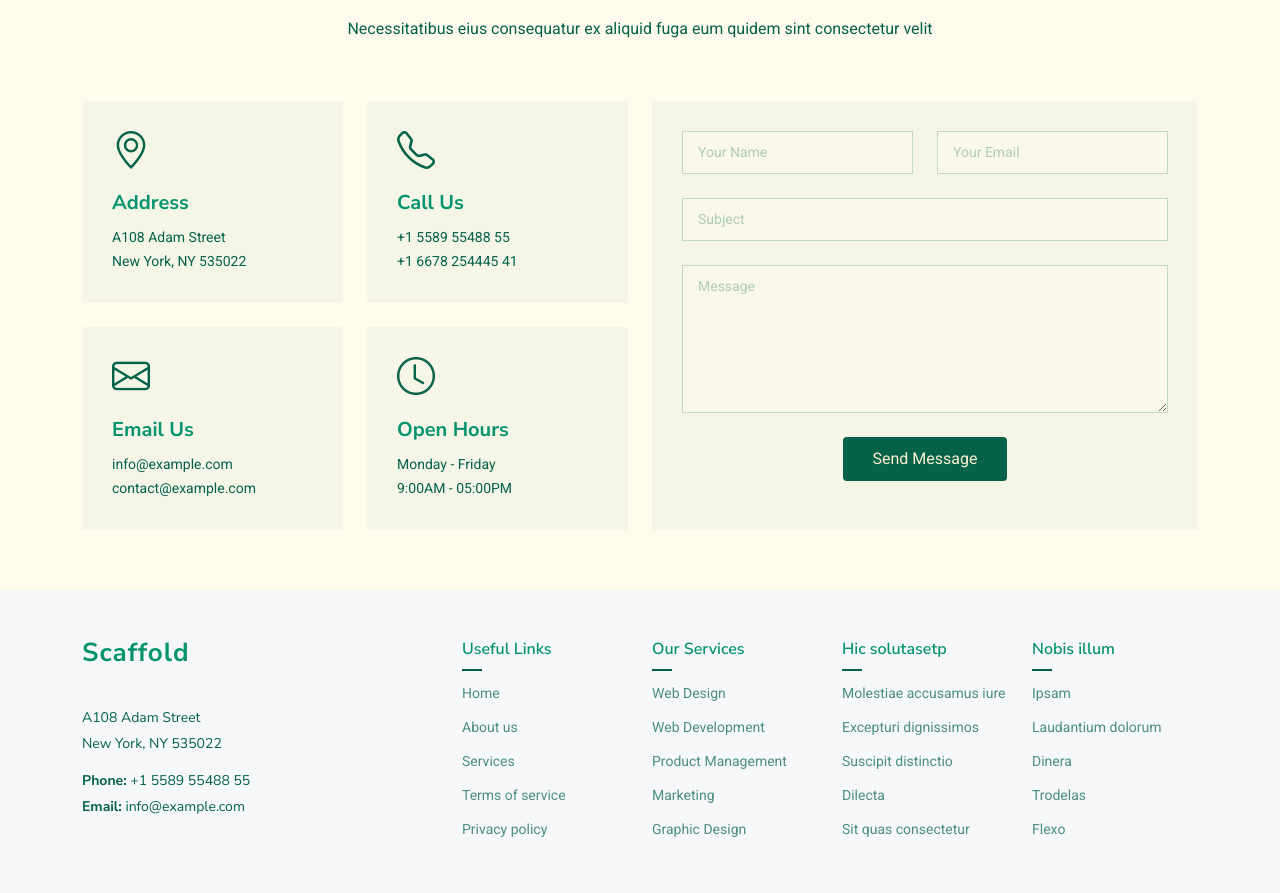
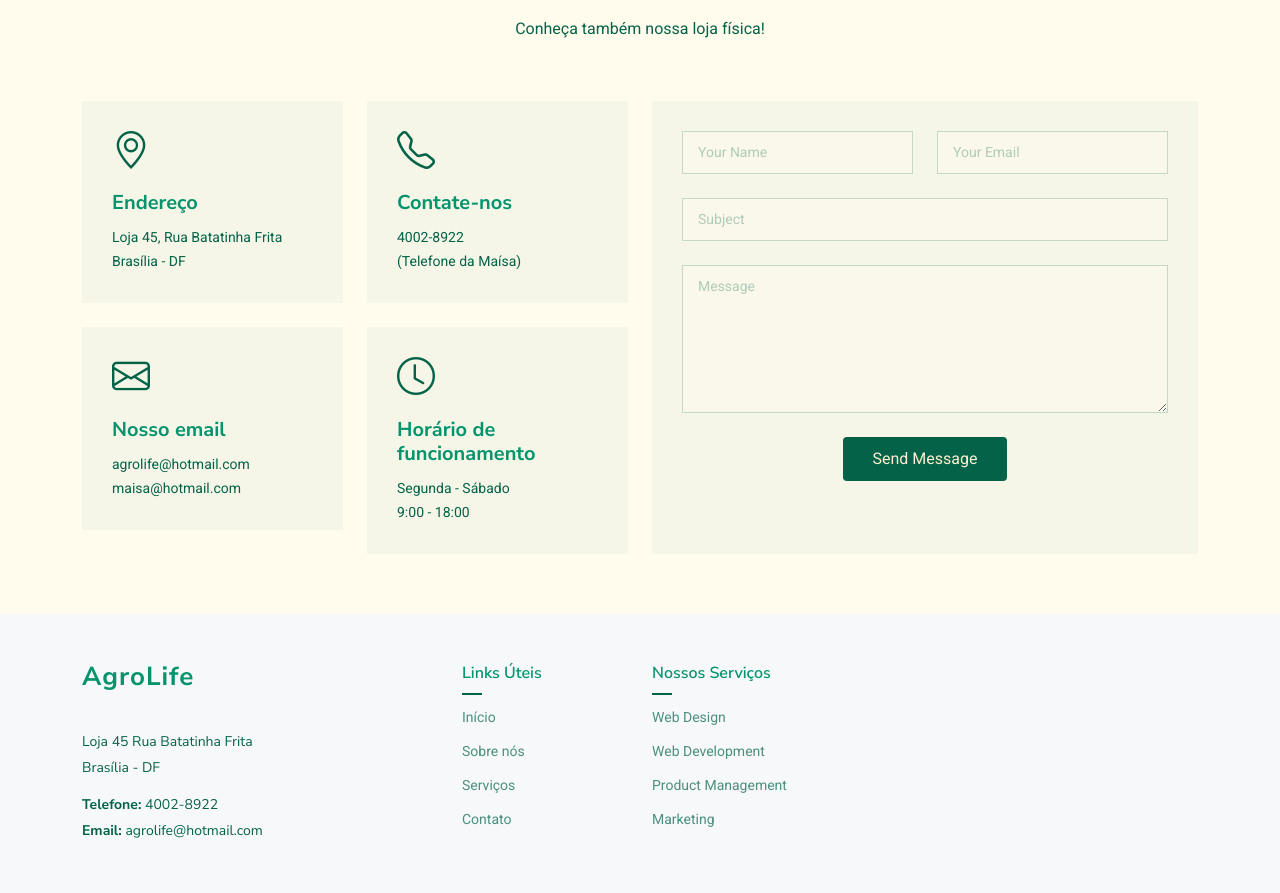
Before and after one commit to lanaramiro/agrolife_site, a plain HTML site: page index.html in a window 1280 px wide. Shown: the part 2571-3464 px from the top of the page. Drawn offline with Linux system fonts and the light colour scheme.

Commit message:
text-change

```diff
--- a/assets/css/main.css
+++ b/assets/css/main.css
@@ -1836,6 +1836,3 @@ section,
 /*--------------------------------------------------------------
 # Starter Section Section
 --------------------------------------------------------------*/
-.starter-section {
-  /* Add your styles here */
-}
--- a/index.html
+++ b/index.html
@@ -248,8 +248,8 @@
 
       <!-- Section Title -->
       <div class="container section-title" data-aos="fade-up">
-        <h2>Services</h2>
-        <p>Necessitatibus eius consequatur ex aliquid fuga eum quidem sint consectetur velit</p>
+        <h2>Serviços oferecidos</h2>
+        <p>Desde ração até irrigadores automáticos!</p>
       </div><!-- End Section Title -->
 
       <div class="container">
@@ -299,8 +299,8 @@
 
       <!-- Section Title -->
       <div class="container section-title" data-aos="fade-up">
-        <h2>Contact</h2>
-        <p>Necessitatibus eius consequatur ex aliquid fuga eum quidem sint consectetur velit</p>
+        <h2>Contato</h2>
+        <p>Conheça também nossa loja física!</p>
       </div><!-- End Section Title -->
 
       <div class="container" data-aos="fade-up" data-aos-delay="100">
@@ -313,36 +313,36 @@
               <div class="col-md-6">
                 <div class="info-item" data-aos="fade" data-aos-delay="200">
                   <i class="bi bi-geo-alt"></i>
-                  <h3>Address</h3>
-                  <p>A108 Adam Street</p>
-                  <p>New York, NY 535022</p>
+                  <h3>Endereço</h3>
+                  <p>Loja 45, Rua Batatinha Frita</p>
+                  <p>Brasília - DF</p>
                 </div>
               </div><!-- End Info Item -->
 
               <div class="col-md-6">
                 <div class="info-item" data-aos="fade" data-aos-delay="300">
                   <i class="bi bi-telephone"></i>
-                  <h3>Call Us</h3>
-                  <p>+1 5589 55488 55</p>
-                  <p>+1 6678 254445 41</p>
+                  <h3>Contate-nos</h3>
+                  <p>4002-8922</p>
+                  <p>(Telefone da Maísa)</p>
                 </div>
               </div><!-- End Info Item -->
 
               <div class="col-md-6">
                 <div class="info-item" data-aos="fade" data-aos-delay="400">
                   <i class="bi bi-envelope"></i>
-                  <h3>Email Us</h3>
-                  <p>info@example.com</p>
-                  <p>contact@example.com</p>
+                  <h3>Nosso email</h3>
+                  <p>agrolife@hotmail.com</p>
+                  <p>maisa@hotmail.com</p>
                 </div>
               </div><!-- End Info Item -->
 
               <div class="col-md-6">
                 <div class="info-item" data-aos="fade" data-aos-delay="500">
                   <i class="bi bi-clock"></i>
-                  <h3>Open Hours</h3>
-                  <p>Monday - Friday</p>
-                  <p>9:00AM - 05:00PM</p>
+                  <h3>Horário de funcionamento</h3>
+                  <p>Segunda - Sábado</p>
+                  <p>9:00 - 18:00</p>
                 </div>
               </div><!-- End Info Item -->
 
@@ -397,60 +397,35 @@
         <div class="row gy-4">
           <div class="col-lg-4 col-md-6 footer-about">
             <a href="index.html" class="logo d-flex align-items-center">
-              <span class="sitename">Scaffold</span>
+              <span class="sitename">AgroLife</span>
             </a>
             <div class="footer-contact pt-3">
-              <p>A108 Adam Street</p>
-              <p>New York, NY 535022</p>
-              <p class="mt-3"><strong>Phone:</strong> <span>+1 5589 55488 55</span></p>
-              <p><strong>Email:</strong> <span>info@example.com</span></p>
+              <p>Loja 45 Rua Batatinha Frita</p>
+              <p>Brasília - DF</p>
+              <p class="mt-3"><strong>Telefone:</strong> <span>4002-8922</span></p>
+              <p><strong>Email:</strong> <span>agrolife@hotmail.com</span></p>
             </div>
           </div>
 
           <div class="col-lg-2 col-md-3 footer-links">
-            <h4>Useful Links</h4>
+            <h4>Links Úteis</h4>
             <ul>
-              <li><a href="#">Home</a></li>
-              <li><a href="#">About us</a></li>
-              <li><a href="#">Services</a></li>
-              <li><a href="#">Terms of service</a></li>
-              <li><a href="#">Privacy policy</a></li>
+              <li><a href="#">Início</a></li>
+              <li><a href="#">Sobre nós</a></li>
+              <li><a href="#">Serviços</a></li>
+              <li><a href="#">Contato</a></li>
             </ul>
           </div>
 
           <div class="col-lg-2 col-md-3 footer-links">
-            <h4>Our Services</h4>
+            <h4>Nossos Serviços</h4>
             <ul>
               <li><a href="#">Web Design</a></li>
               <li><a href="#">Web Development</a></li>
               <li><a href="#">Product Management</a></li>
               <li><a href="#">Marketing</a></li>
-              <li><a href="#">Graphic Design</a></li>
             </ul>
           </div>
-
-          <div class="col-lg-2 col-md-3 footer-links">
-            <h4>Hic solutasetp</h4>
-            <ul>
-              <li><a href="#">Molestiae accusamus iure</a></li>
-              <li><a href="#">Excepturi dignissimos</a></li>
-              <li><a href="#">Suscipit distinctio</a></li>
-              <li><a href="#">Dilecta</a></li>
-              <li><a href="#">Sit quas consectetur</a></li>
-            </ul>
-          </div>
-
-          <div class="col-lg-2 col-md-3 footer-links">
-            <h4>Nobis illum</h4>
-            <ul>
-              <li><a href="#">Ipsam</a></li>
-              <li><a href="#">Laudantium dolorum</a></li>
-              <li><a href="#">Dinera</a></li>
-              <li><a href="#">Trodelas</a></li>
-              <li><a href="#">Flexo</a></li>
-            </ul>
-          </div>
-
         </div>
       </div>
     </div>
@@ -460,7 +435,7 @@
 
         <div class="d-flex flex-column align-items-center align-items-lg-start">
           <div>
-            © Copyright <strong><span>MyWebsite</span></strong>. All Rights Reserved
+            © Copyright <strong><span>AgroLife</span></strong>. Todos os direitos reservados
           </div>
           <div class="credits">
             <!-- All the links in the footer should remain intact. -->
```
